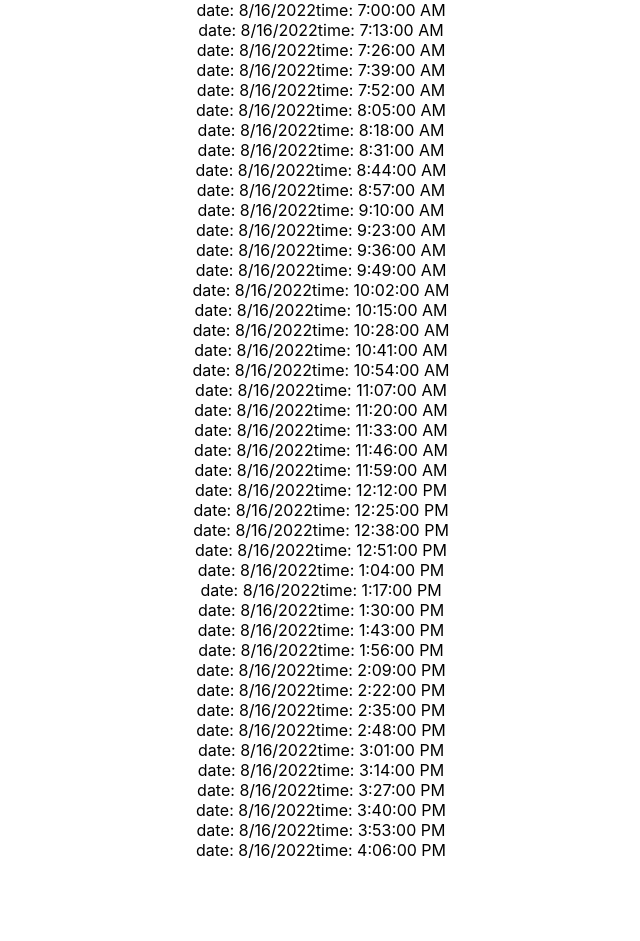
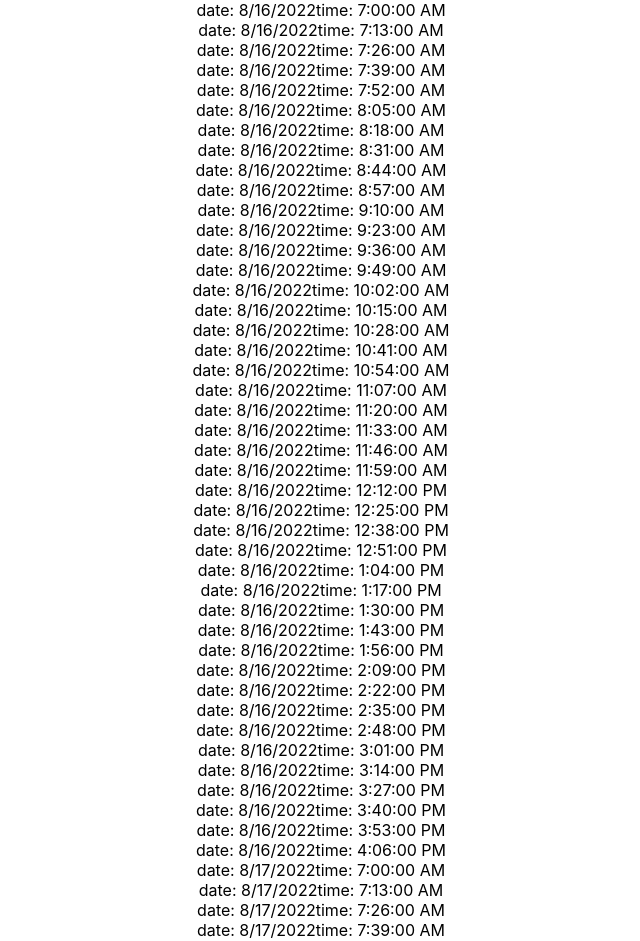
Before and after one commit to slj2222/golf-members, a React (Create React App) app in the folder golf-club-react/: page / in a window 1280 px wide. Shown: the top 941 px of the page, without its empty margins (319-959 px from the left). Before the commit the page ends 860 px from the top, so only its background shows below. Built offline with nearby package versions, Linux system fonts and the light colour scheme.

Commit message:
day and time set for 14 days

```diff
--- a/golf-club-react/src/components/LandingPage.js
+++ b/golf-club-react/src/components/LandingPage.js
@@ -14,16 +14,37 @@ console.log(availableTeeTimeTimeArray)
     useEffect(() => {
 
         let teeTimeTimeArrayUnix = []
-        // console.log(teeTimeTimeArray)
+        console.log(teeTimeTimeArrayUnix)
 
-        //get todays date and set time to 6:47am to offset the start time of 7:00am in for loop
-        const todaysDate = new Date().setHours(6,47,0)
-        // console.log(todaysDate)
-        //converts back to date/time object with another new Date()
-        const resetTime = (new Date(todaysDate))
-        // console.log(resetTime)
+
+        function indexDay() {
+            //get todays date and set time to 6:47am to offset the start time of 7:00am in for loop
+            const changeHours = new Date().setHours(6,47,0)
+            //new date
+            const withHoursChanged = new Date(changeHours)
+            //gets previously changed time and changes the date back one day
+            const changeDate = withHoursChanged.setDate(withHoursChanged.getDate() - 1)
+
+            //converts back to date/time object with another new Date()
+            const resetTime = new Date(changeDate)
+            // console.log(resetTime)
+            // addMinutes(resetTime)
+            addDays(resetTime)
+        }
+
+        function addDays(teeTimeDays) {
+            const n = 14
+            for (let i = 0; i < n; i++) {
+                let newTeeTimeDay = teeTimeDays.setDate(teeTimeDays.getDate() + 1)
+                let newDayVersion = new Date(newTeeTimeDay)
+                // console.log(newTeeTimeDay)
+                addMinutes(newDayVersion)
+            }
+        }
+
         function addMinutes(teeTimeHours) {
-            // console.log(typeof(todaysDate))
+            // console.log(typeof(teeTimeHours))
+            // console.log(teeTimeHours)
             //set the number of times it needs to add 13 min
             const n = 43
                 for (let i = 0; i < n; i++) {
@@ -32,17 +53,19 @@ console.log(availableTeeTimeTimeArray)
                     let newTimeVersion = new Date(newTeeTimeHours)
                     teeTimeTimeArrayUnix.push(newTimeVersion)
                 }
-                // console.log(teeTimeTimeArray)
         }
-        addMinutes(resetTime)
 
-
+        indexDay()
         setAvailableTeeTimeTimeArray(teeTimeTimeArrayUnix)
-
 
     }, [])
 
-    // console.log(availableTeeTimeTimeArray)
+
+// ++++++++++++++++++++++++++++++++++++++++++
+
+
+
+// +++++++++++++++++++++++++++++++++++++++++++
 
     const mapAvailableTeeTimeTimeArray = availableTeeTimeTimeArray.map(time => {
         return (
@@ -51,25 +74,6 @@ console.log(availableTeeTimeTimeArray)
         )
     })
 
-
-    // function addDays(date = new Date()) {
-    //     date.setDate(date.getDate() + 1)
-    //     // console.log(date)
-    // }
-    // addDays()
-
-
-
-
-    // const n = 10
-    // for (let i = 0; i < n; i++) {
-    //  addMinutes()
-    // }
-
-
-
-
-
     return (
         <div>
             {mapAvailableTeeTimeTimeArray}
```
